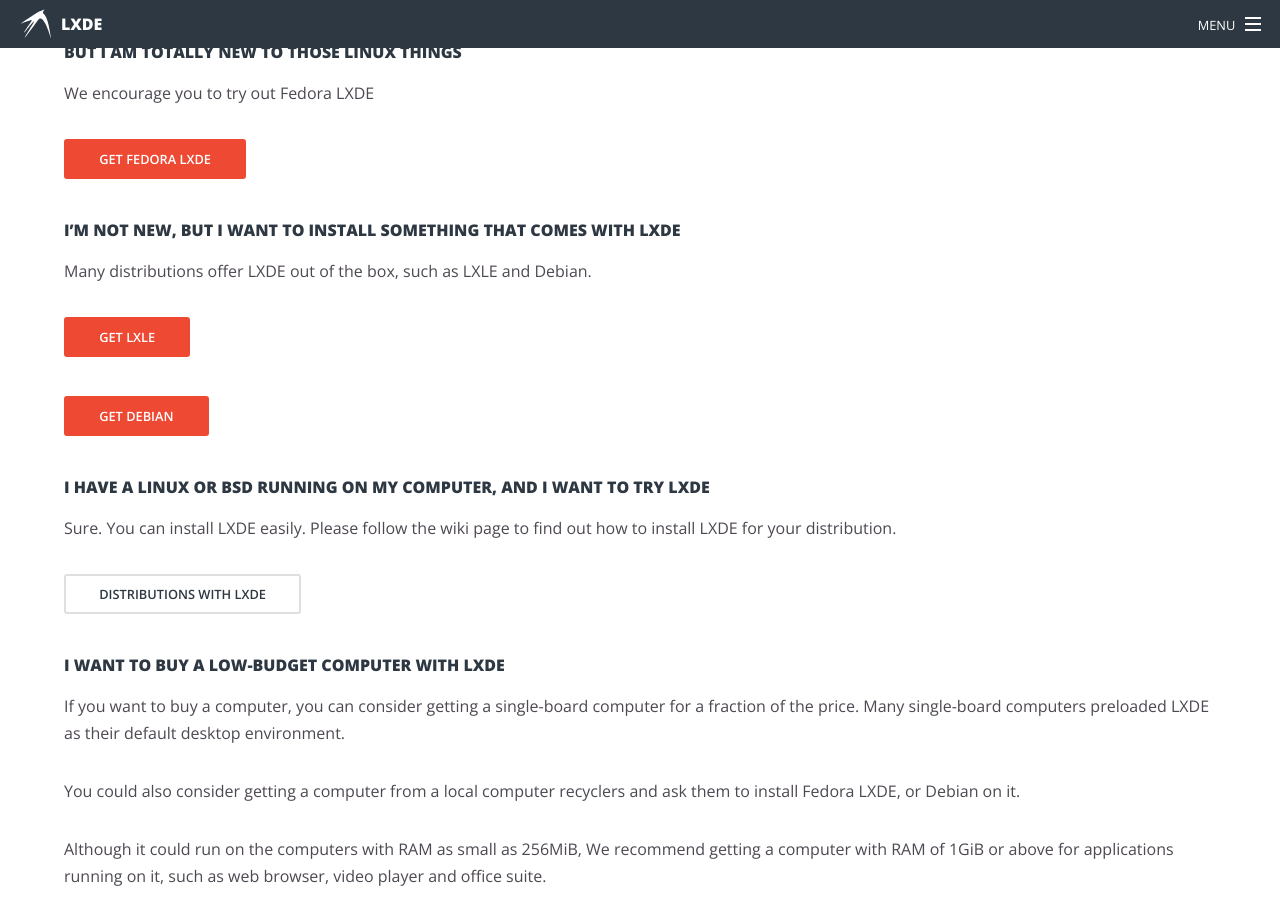
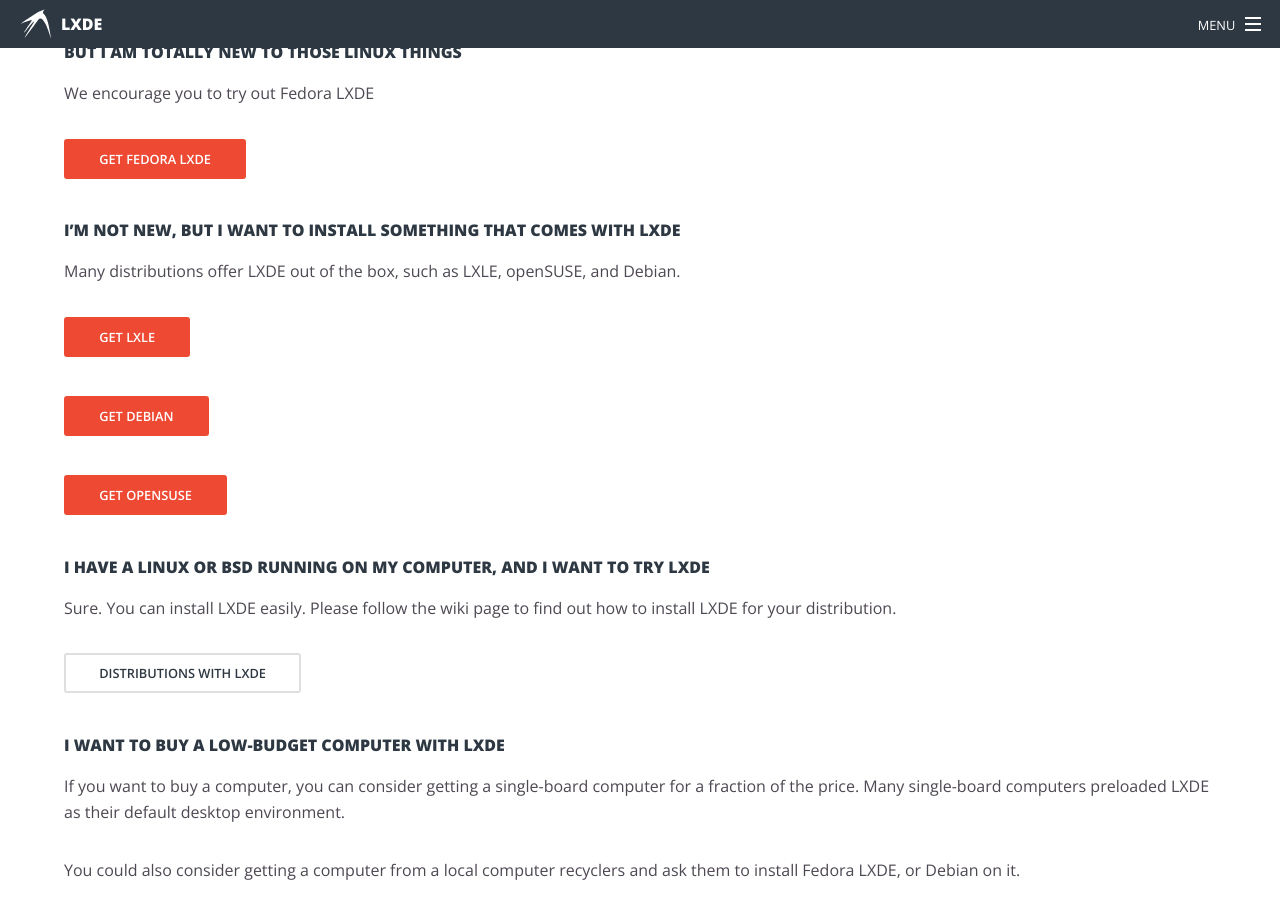
Before and after one commit to lxde/lxde.github.io, a Jekyll site: the page built from get.md, in a window 1280 px wide and 900 px high, scrolled down 449 px. Built offline with Jekyll 4.4.1, drawn with Linux system fonts in a browser that asks for light colours.

Commit message:
Add openSUSE

```diff
--- a/get.md
+++ b/get.md
@@ -16,13 +16,16 @@
 
 #### I'm not new, but I want to install something that comes with LXDE
 
-Many distributions offer LXDE out of the box, such as LXLE and Debian.
+Many distributions offer LXDE out of the box, such as LXLE, openSUSE, and Debian.
 
 <ul class="actions">
   <li><a href="https://www.lxle.net/" class="button special">Get LXLE</a></li>
 </ul>
 <ul class="actions">
   <li><a href="https://www.debian.org/CD/live/#live-install-stable" class="button special">Get Debian</a></li>
+</ul>
+<ul class="actions">
+  <li><a href="https://get/opensuse.org" class="button special">Get openSUSE</a></li>
 </ul>
 
 
```
